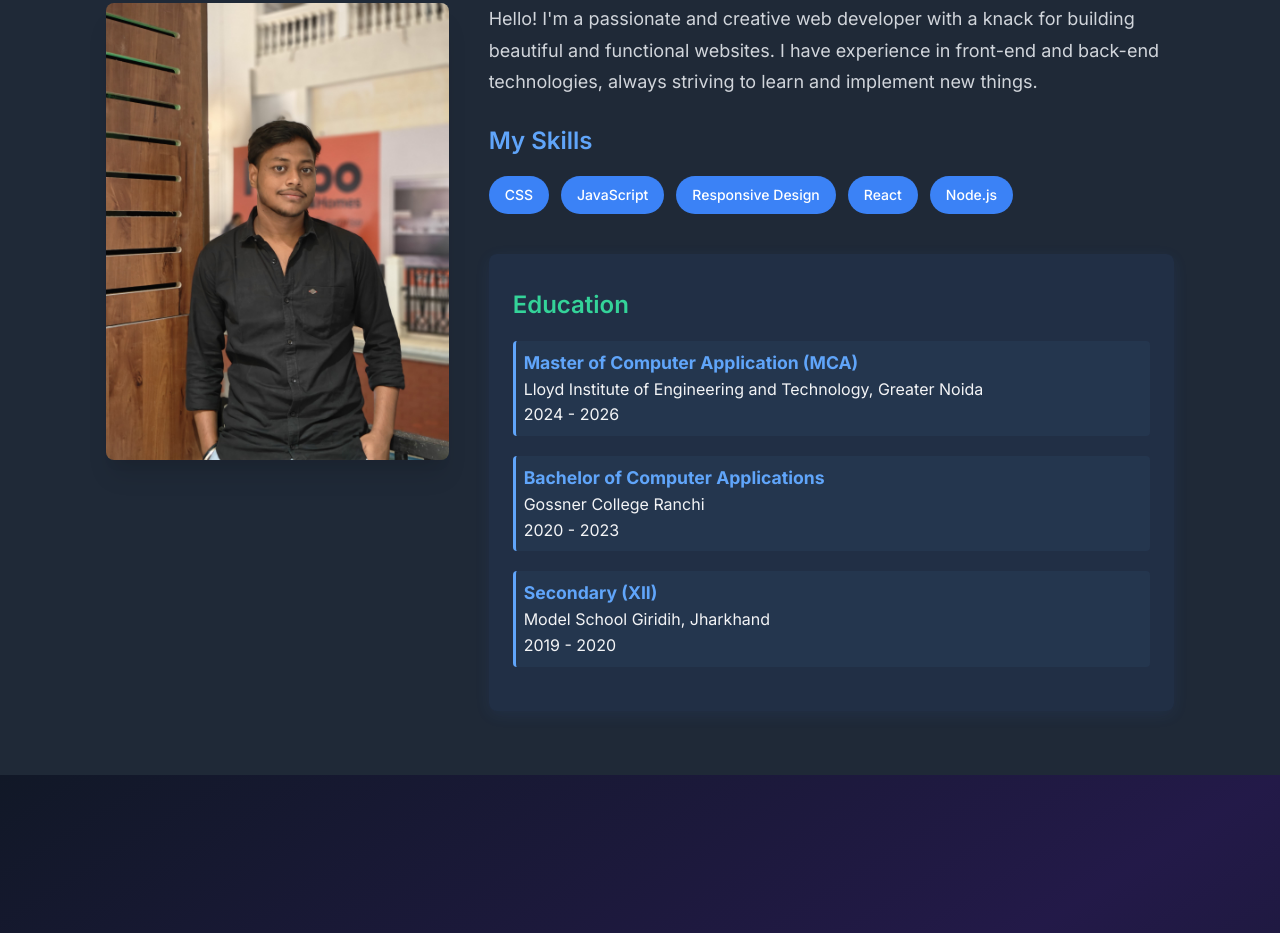
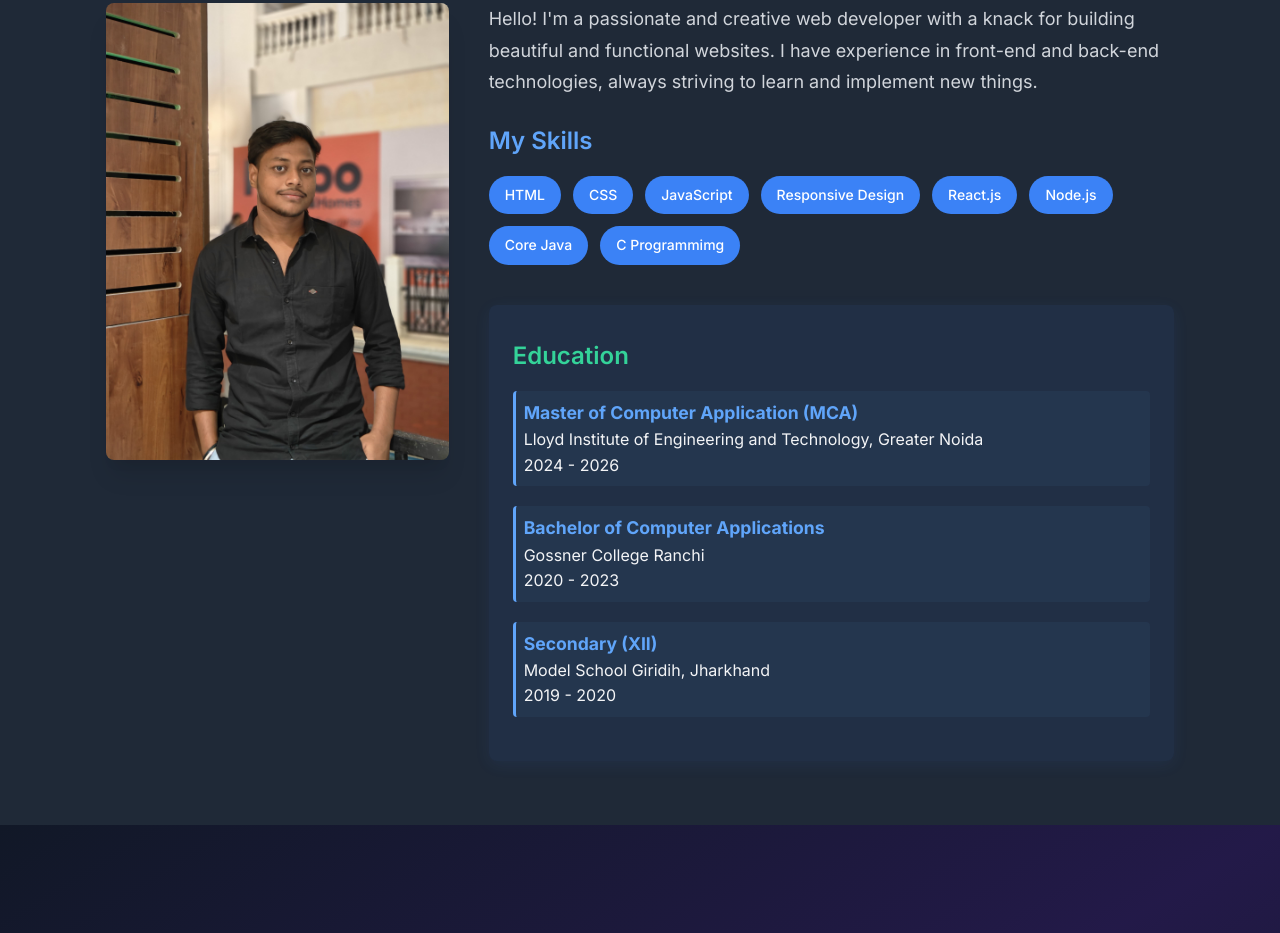
Before and after one commit to AnkitKumar28102002/Portfolio, a plain HTML site: page index.html in a window 1280 px wide. Shown: the part 1037-1970 px from the top of the page. Drawn offline with Linux system fonts and the light colour scheme.

```diff
--- a/index.html
+++ b/index.html
@@ -70,11 +70,14 @@
                         <div class="skills-section animated-element">
                             <h3 class="skills-title">My Skills</h3>
                             <div class="skills-list">
+                                <span class="skill-tag">HTML</span>
                                 <span class="skill-tag">CSS</span>
                                 <span class="skill-tag">JavaScript</span>
                                 <span class="skill-tag">Responsive Design</span>
-                                <span class="skill-tag">React</span>
+                                <span class="skill-tag">React.js</span>
                                 <span class="skill-tag">Node.js</span>
+                                <span class="skill-tag">Core Java</span>
+                                <span class="skill-tag">C Programmimg</span>
                             </div>
                         </div>
                         <!-- Education Section Start -->
```
